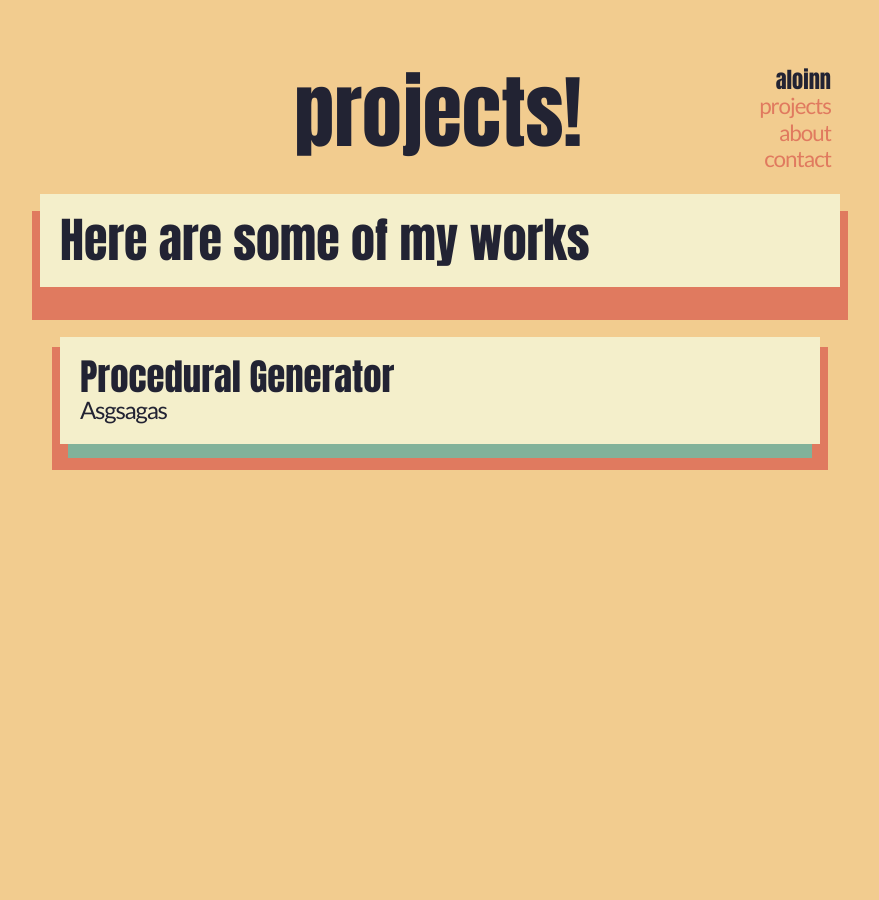
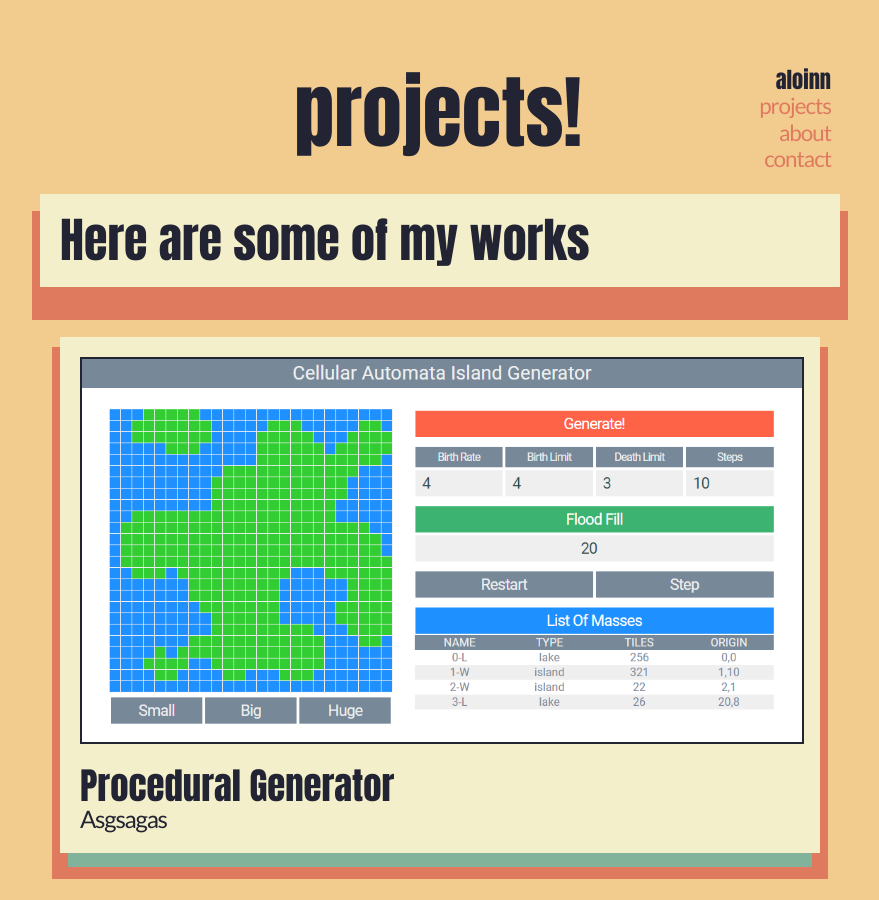
Before and after one commit to Aloinn/BLOG, a Jekyll site: the page built from projects.html, in a window 1280 px wide. Shown: the whole page, without its empty margins (200-1079 px from the left). Built offline with Jekyll 4.4.1, drawn with Linux system fonts in a browser that asks for light colours.

Commit message:
Added IMAGES

```diff
--- a/_sass/main.scss
+++ b/_sass/main.scss
@@ -107,7 +107,11 @@ a:hover{
   -moz-box-shadow: 0px 0px 0px 4px $color-accent;
   box-shadow: 0px 22px 0px -8px $color-accent, 0px 18px 0px 8px $color-medium;
 }
-
+img{
+  width:100%;
+  border: 2px solid $color-dark;
+  margin-bottom:20px;
+}
 .textbox{
   width:auto;
   padding:20px;
--- a/projects.html
+++ b/projects.html
@@ -7,6 +7,7 @@ layout: default
 </p>
 <div class="mini-container">
 <div class="textbox d4 bgpale">
+  <img src="assets/images/CA-islands.png">
   <p class="bold text-medium">Procedural Generator</p>
   <p>Asgsagas</p>
 </div>
```
Also changed, not shown: _sass/main.min.css.
